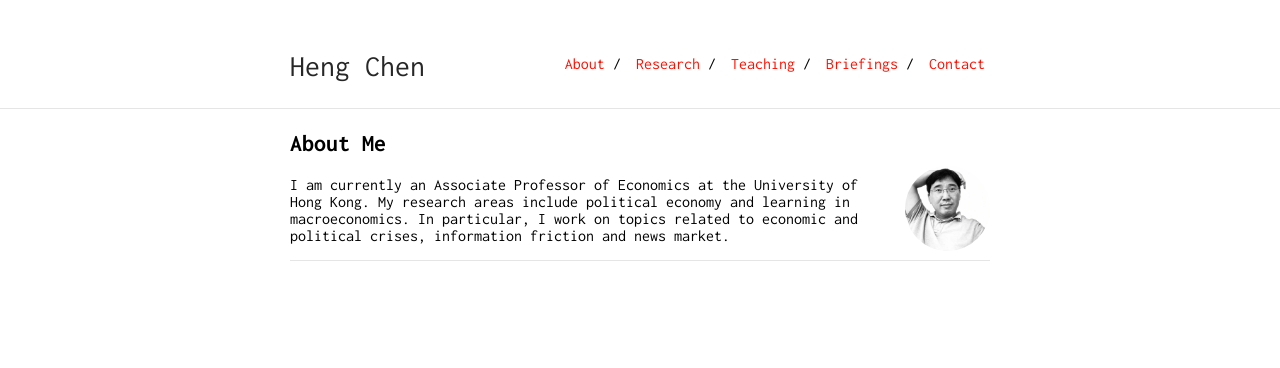
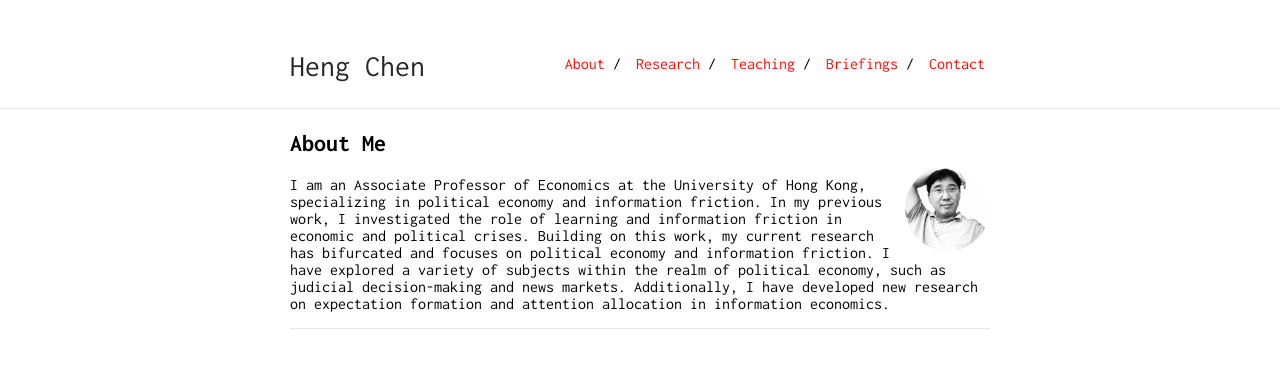
Before and after one commit to Shuyan0210611X/henrychen.github.io, a Jekyll site: the page built from index.md, in a window 1280 px wide. Shown: the top 368 px of the page. Built offline with Jekyll 4.4.1, drawn with Linux system fonts in a browser that asks for light colours; our own code applies the rules of GitHub Pages for plain Markdown files.

Commit message:
Update index.md

```diff
--- a/index.md
+++ b/index.md
@@ -6,4 +6,4 @@ layout: default
 
 <img class="profile-picture" src="/image/hengchen.jpeg">
 
-I am currently an Associate Professor of Economics at the University of Hong Kong. My research areas include political economy and learning in macroeconomics. In particular, I work on topics related to economic and political crises, information friction and news market.
+I am an Associate Professor of Economics at the University of Hong Kong, specializing in political economy and information friction. In my previous work, I investigated the role of learning and information friction in economic and political crises. Building on this work, my current research has bifurcated and focuses on political economy and information friction. I have explored a variety of subjects within the realm of political economy, such as judicial decision-making and news markets. Additionally, I have developed new research on expectation formation and attention allocation in information economics.
```
